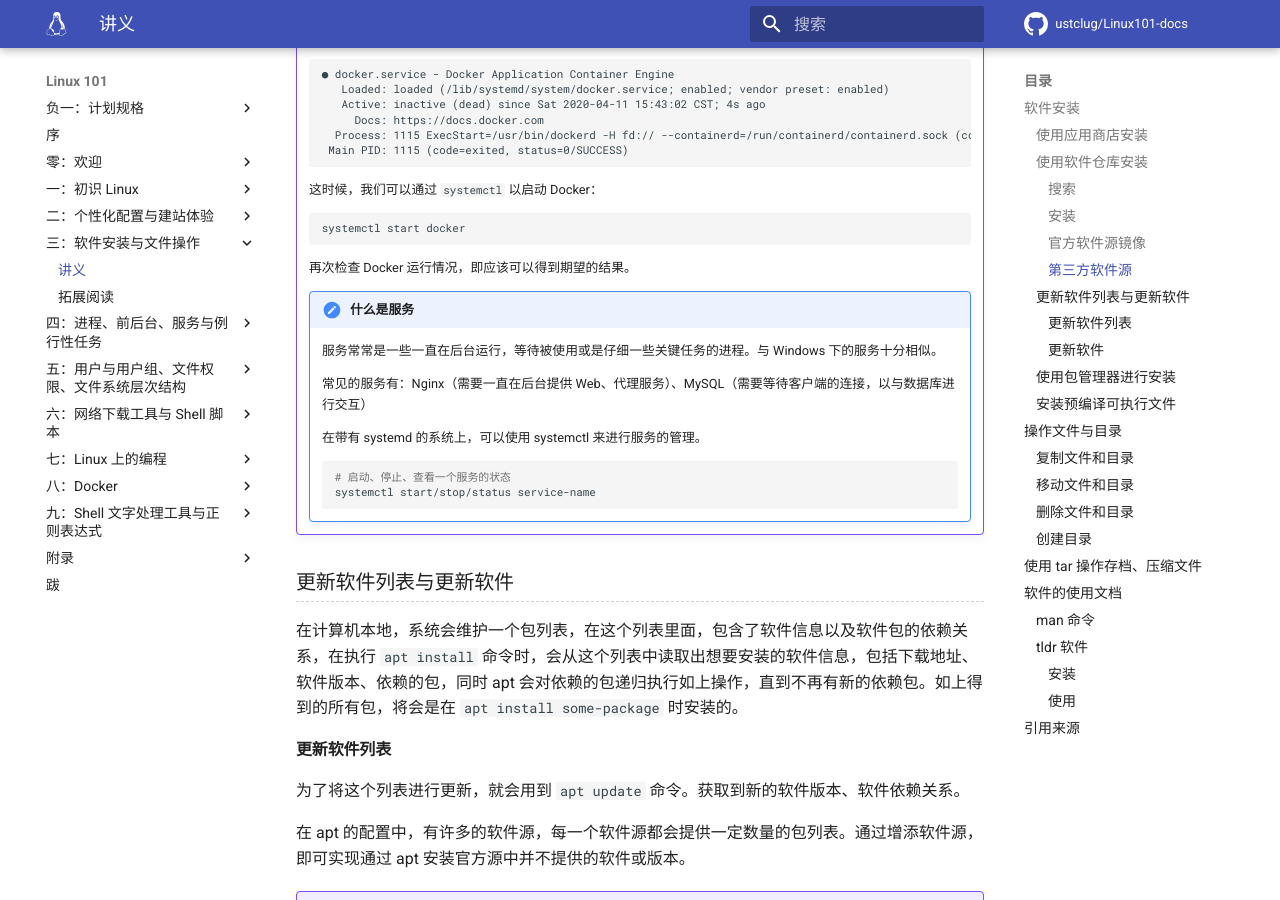
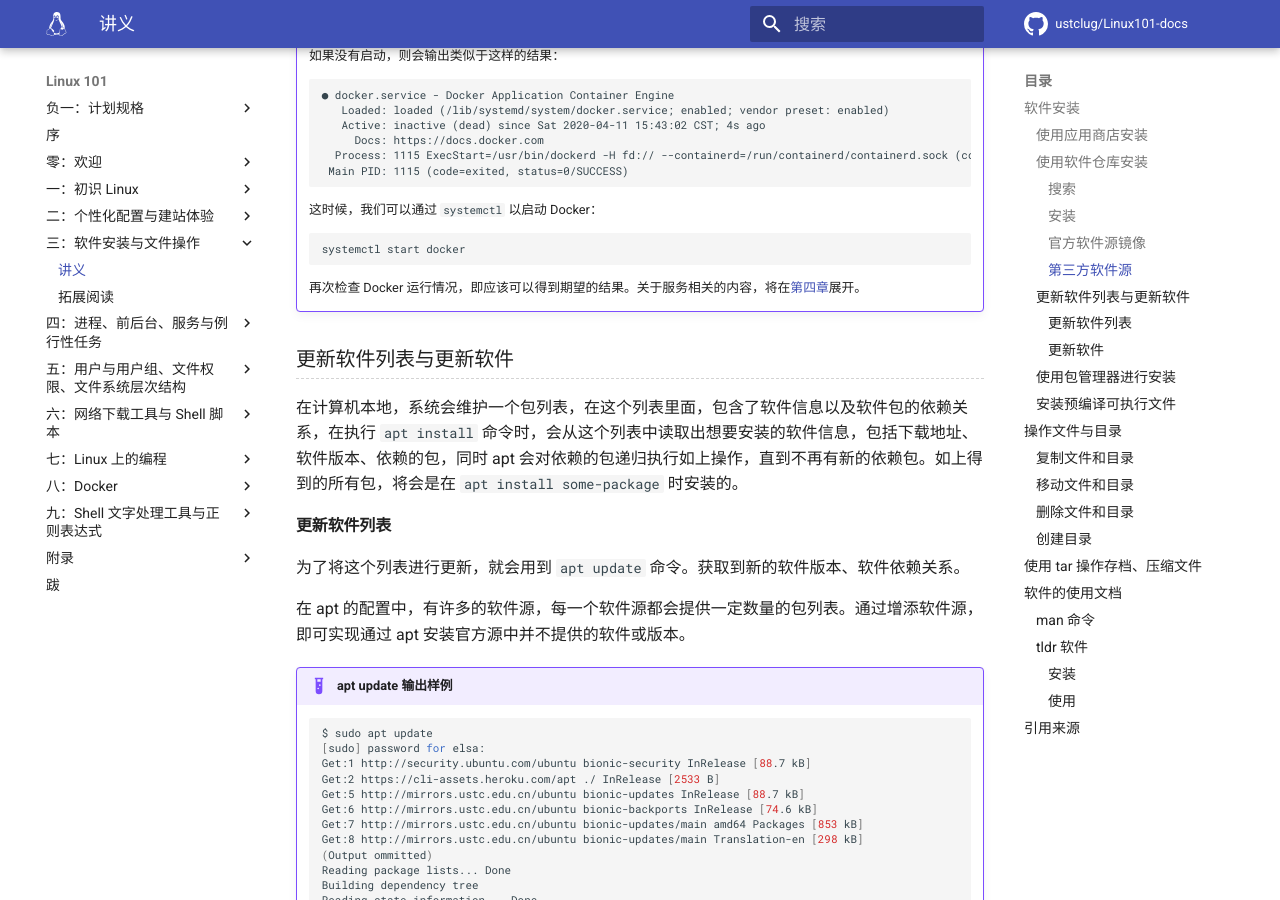
Before and after one commit to ustclug/Linux101-docs, an MkDocs documentation site: the page built from docs/Ch03/index.md, in a window 1280 px wide and 900 px high, scrolled down 5913 px. Built offline with MkDocs 1.6.1 and Material for MkDocs 9.7.7, drawn with Linux system fonts in a browser that asks for light colours; comment, search, counter and statistics services are not loaded; some of the changed text lies outside the part shown.

Commit message:
Ch03 & 04: fix details before file operations

````diff
--- a/docs/Ch03/index.md
+++ b/docs/Ch03/index.md
@@ -82,7 +82,7 @@
 Reading state information... Done
 The following additional packages will be installed:
   adwaita-icon-theme at-spi2-core dconf-gsettings-backend dconf-service fontconfig
-  (Output Omitted)
+  (Output omitted)
 Suggested packages:
   fonts-lyx libasound2-plugins alsa-utils libcanberra-gtk0 libcanberra-pulse colord cups-common
   gvfs liblcms2-utils librsvg2-bin
@@ -204,7 +204,7 @@
 !!! Example "通过添加 Docker 软件源安装 Docker"
     Docker 是一个十分流行的容器实现，常见于开发应用、交付应用、运行应用，极大地简化了部署应用的流程。
 
-    Docker 并没有在 Ubuntu 的官方软件仓库中提供，但是 Docker 官方提供了自己的软件源，我们可以通过添加 Docker 的软件源到 `/etc/apt/sources.list` 中来进行安装。
+    Docker 并没有在 Ubuntu 的官方软件仓库中提供，但是 Docker 官方提供了自己的软件源，我们可以通过添加 Docker 的软件源到 `/etc/apt/sources.list` 中来进行安装。以下安装流程按照 [Docker 的官方文档](https://docs.docker.com/install/linux/docker-ce/ubuntu/))展开，也可以阅读[第八章（未完成）](../Ch08/index.md)获取更多的信息。
 
     1、安装需要的的软件包
 
@@ -288,19 +288,7 @@
     systemctl start docker
     ```
 
-    再次检查 Docker 运行情况，即应该可以得到期望的结果。
-
-    !!! tips "什么是服务"
-        服务常常是一些一直在后台运行，等待被使用或是仔细一些关键任务的进程。与 Windows 下的服务十分相似。
-
-        常见的服务有：Nginx（需要一直在后台提供 Web、代理服务）、MySQL（需要等待客户端的连接，以与数据库进行交互）
-
-        在带有 systemd 的系统上，可以使用 systemctl 来进行服务的管理。
-
-        ```shell
-        # 启动、停止、查看一个服务的状态
-        systemctl start/stop/status service-name
-        ```
+    再次检查 Docker 运行情况，即应该可以得到期望的结果。关于服务相关的内容，将在[第四章](../Ch04/index.md)展开。
 
 ### 更新软件列表与更新软件 {#update-and-upgrade}
 
@@ -373,6 +361,8 @@
 对于用户数量较多的发行版，软件提供商还可能提供预编译好的二进制文件，可以直接运行。对于没有在软件仓库中提供的软件，免去了从源码编译安装的麻烦。
 
 !!! example "安装预编译的 LLVM"
+
+    下面我们以 LLVM 为例作介绍。LLVM 是一个编译器组件工具集，可以帮助开发者开发编译器以及周边工具。
 
     注：使用 LLVM 需要其前端 Clang。Clang 在 apt 上有提供，使用 `apt install clang` （或对应版本的 clang 包名）命令安装即可。
 
````
Also changed, not shown: other parts of docs/Ch03/index.md (+3 -3 lines), docs/Ch04/index.md (+14 -0 lines).
